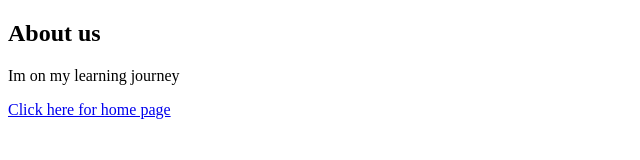
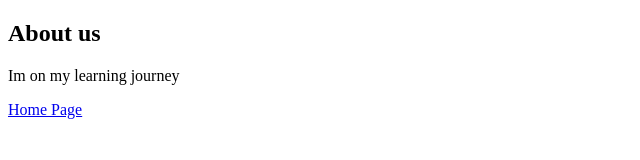
Before and after one commit to LemmyK28/My-E-Commerce-Store, a plain HTML site: page About.html in a window 1280 px wide. Shown: the whole page, without its empty margins (0-640 px from the left). Drawn offline with Linux system fonts and the light colour scheme.

Commit message:
Update About.html

```diff
--- a/About.html
+++ b/About.html
@@ -6,7 +6,7 @@
     <body>
         <h2>About us</h2>
         <p>Im on my learning journey</p>
-        <a href="Index.html">Click here for home page</a>
+        <a href="Index.html">Home Page</a>
 
     </body>
 </html>
```
